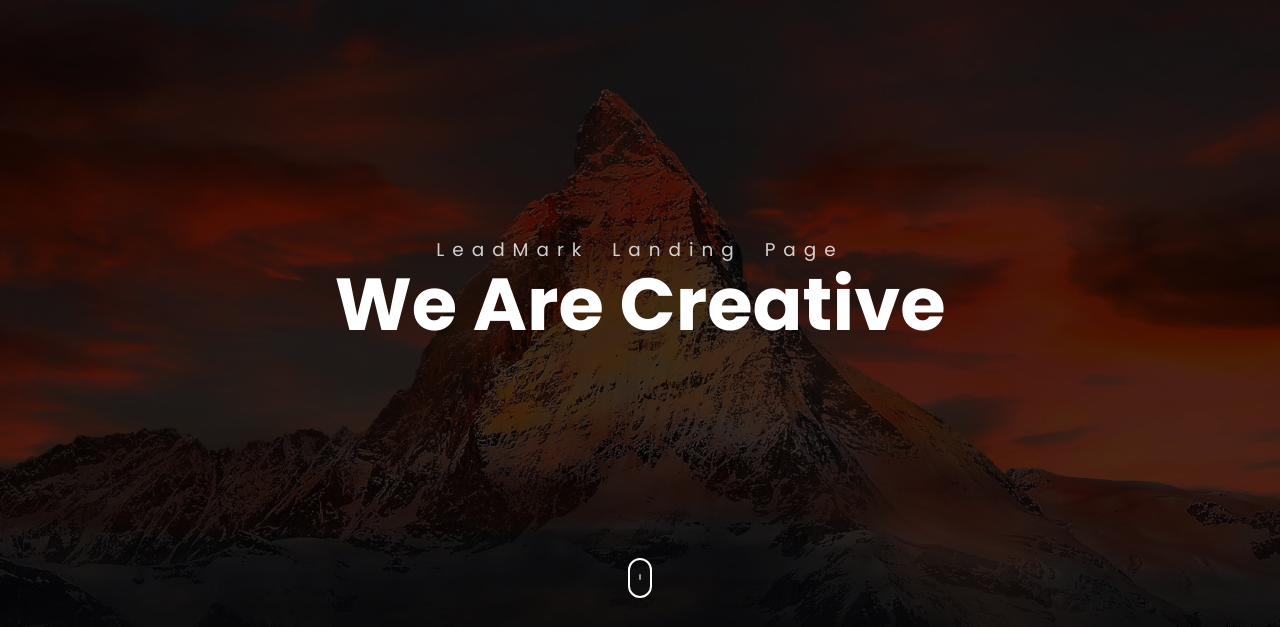
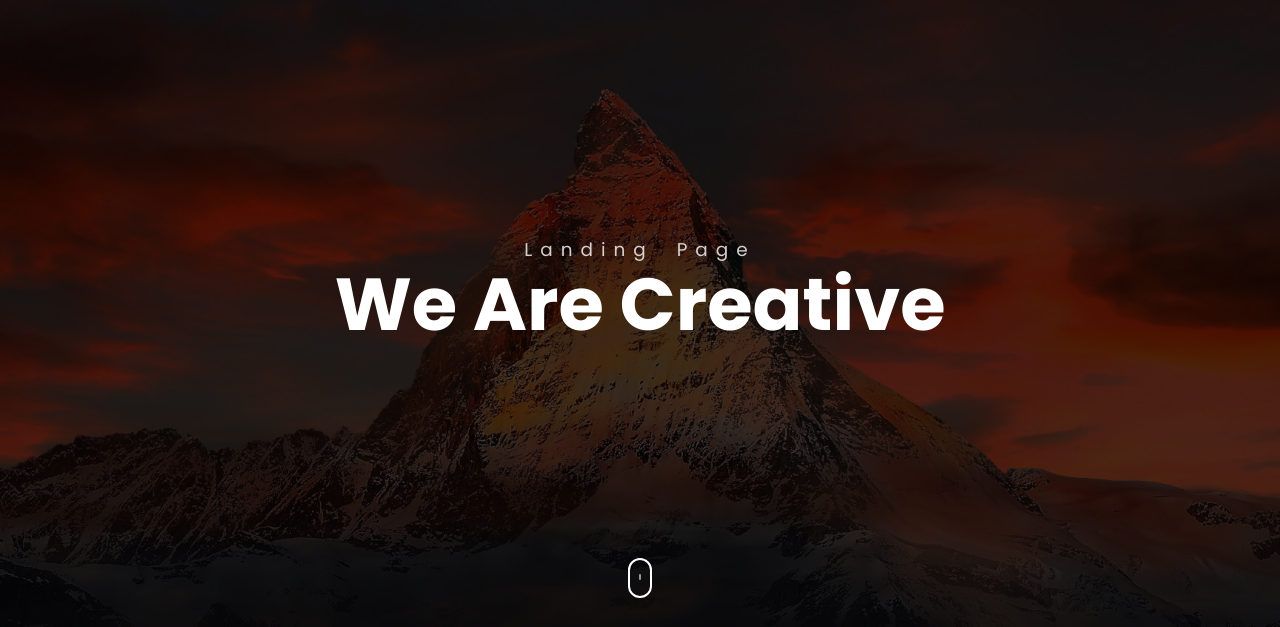
Before and after one commit to NasirHaider/k8s, a website: page html/public_html/index.html in a window 1280 px wide. Shown: the part 102-729 px from the top of the page. Drawn offline with Linux system fonts and the light colour scheme.

Commit message:
Update index.html

```diff
--- a/html/public_html/index.html
+++ b/html/public_html/index.html
@@ -51,7 +51,7 @@
     <!-- Page Header -->
     <header class="header">
         <div class="overlay">
-            <h1 class="subtitle">LeadMark Landing Page</h1>
+            <h1 class="subtitle">Landing Page</h1>
             <h1 class="title">We Are Creative</h1>
         </div>
         <div class="shape">
```
